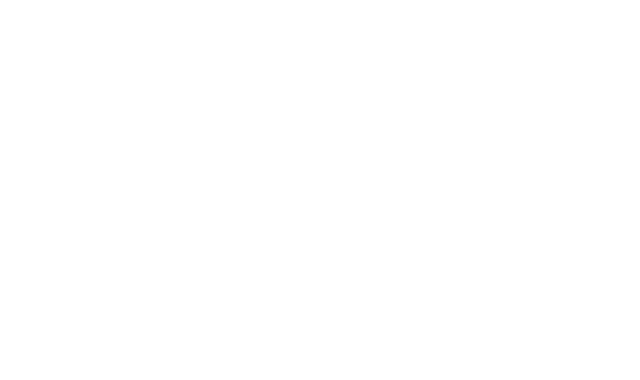
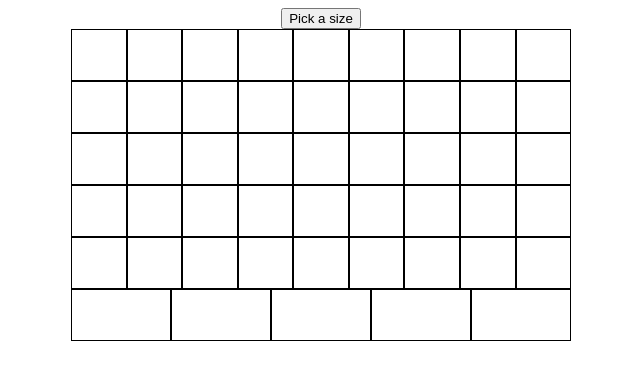
Before and after one commit to vygiux4/etch-a-sketch, a plain HTML site: page index.html in a window 1280 px wide. Shown: the whole page, without its empty margins (319-959 px from the left). Drawn offline with Linux system fonts and the light colour scheme.

Commit message:
working square with ra ndom colors

```diff
--- a/etch.js
+++ b/etch.js
@@ -1,3 +1,29 @@
-const container = document.querySelector('container')
-const div = document.createElement('div')
-div.style['backgroundColor: blue']
+
+const container = document.querySelector('#container')
+const content = document.createElement('content')
+
+function createGrid(size){
+
+for (let i=1; i <=size; i++){
+    let randomcolor = Math.floor(Math.random()*16777215).toString(16);
+    let board = document.createElement('div')
+    board.classList.add('box')
+
+
+    board.addEventListener('mouseenter', () =>
+board.style.backgroundColor = '#' + randomcolor
+)
+   board.addEventListener('mouseleave', () =>
+board.style.backgroundColor = 'white'
+)
+container.append(board)
+}
+
+
+
+
+
+
+}
+
+console.log(createGrid(50))
--- a/index.html
+++ b/index.html
@@ -5,11 +5,11 @@
     <meta http-equiv="X-UA-Compatible" content="IE=edge">
     <meta name="viewport" content="width=device-width, initial-scale=1.0">
     <title>etch-a-sketch</title>
+    <link rel="stylesheet" href ="styles.css">
 </head>
 <body>
-    <div id="container">
-
-    </div>
-    <script src="/etch.js"></script>
+    <button>Pick a size </button>
+    <div class = container id="container"></div>
+    <script src="./etch.js"></script>
 </body>
 </html>
--- /dev/null
+++ b/styles.css
@@ -0,0 +1,29 @@
+body {
+ display: flex;
+ flex-direction: column;
+align-items: center;
+justify-content: center;
+
+}
+
+.container {
+  display: flex;;
+
+  flex-flow:row;
+  flex-wrap: wrap;
+  width: 500px;
+
+
+}
+.box {
+
+display: flex;
+justify-content: center;;
+align-items: center;
+flex-grow:1;
+flex-shrink: 0;
+
+height:50px;
+width:50px;
+border:1px solid black
+}
```
